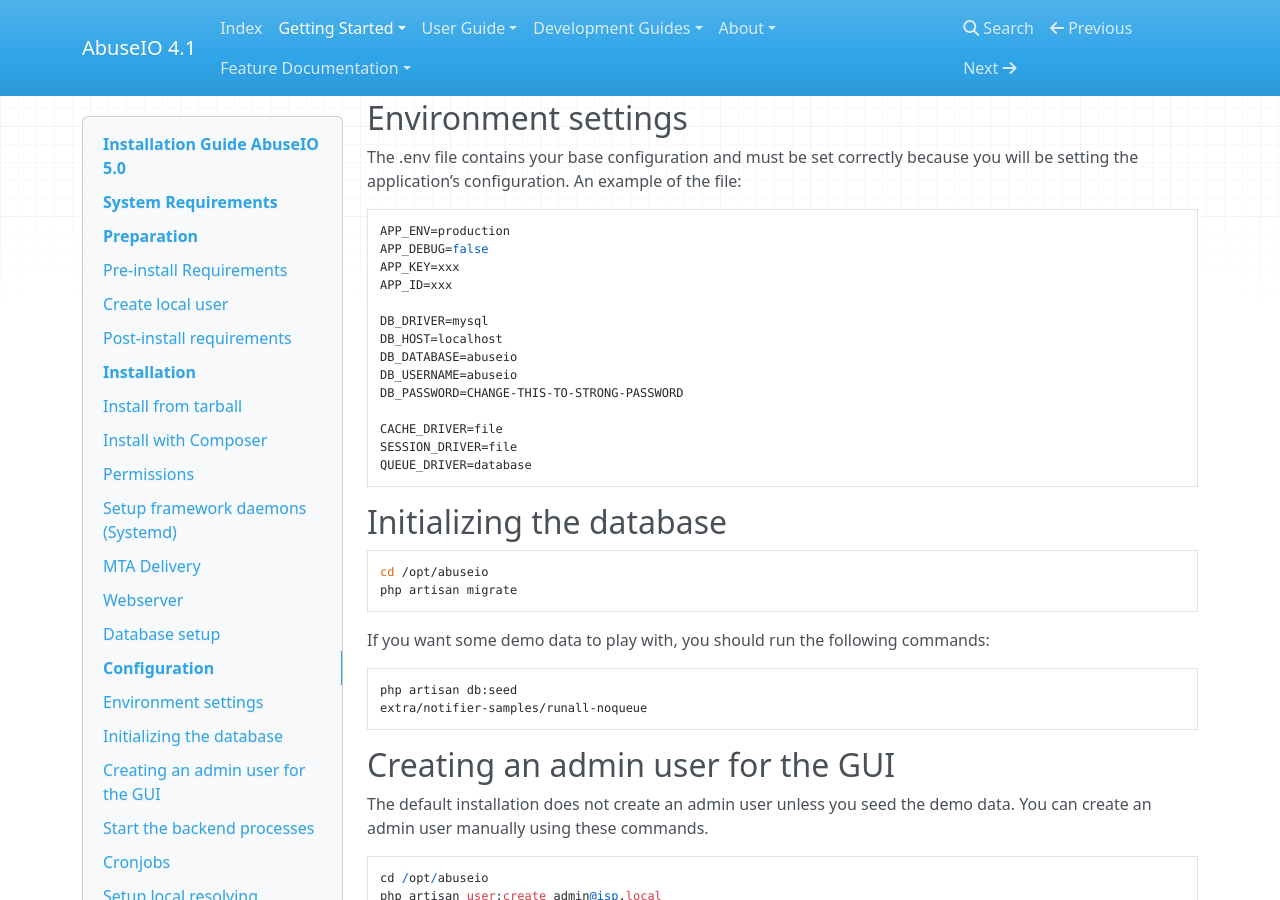
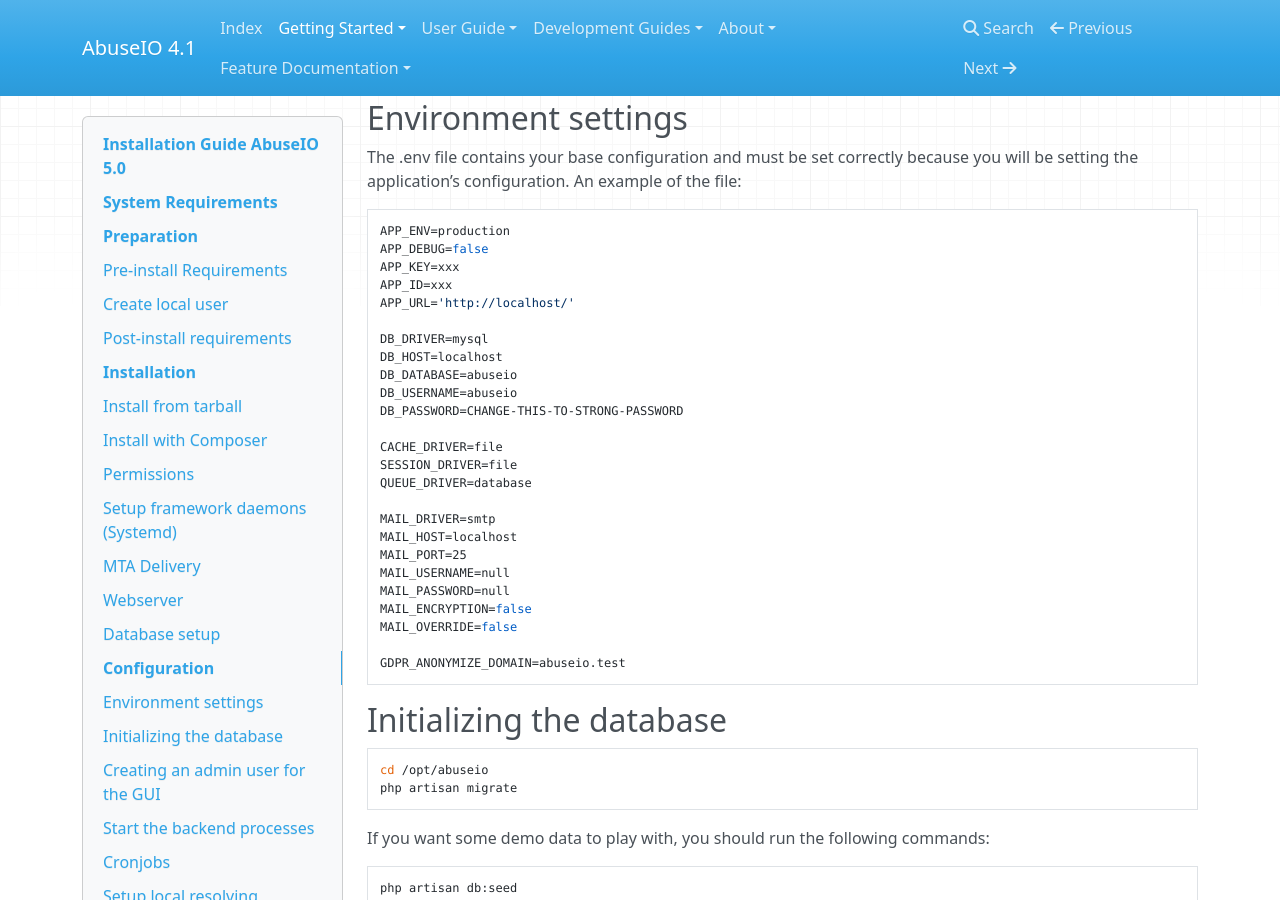
Before and after one commit to AbuseIO/abuseio-docs, an MkDocs documentation site: the page built from docs/installation.md, in a window 1280 px wide and 900 px high, scrolled down 5642 px. Built offline with MkDocs 1.6.1, drawn with Linux system fonts in a browser that asks for light colours; nearby versions of some CDN libraries; old or Windows-style settings are respelled for this version of MkDocs.

Commit message:
Update installation.md

````diff
--- a/docs/installation.md
+++ b/docs/installation.md
@@ -273,6 +273,7 @@ APP_ENV=production
 APP_DEBUG=false
 APP_KEY=xxx
 APP_ID=xxx
+APP_URL='http://localhost/'
 
 DB_DRIVER=mysql
 DB_HOST=localhost
@@ -283,6 +284,16 @@ DB_PASSWORD=CHANGE-THIS-TO-STRONG-PASSWORD
 CACHE_DRIVER=file
 SESSION_DRIVER=file
 QUEUE_DRIVER=database
+
+MAIL_DRIVER=smtp
+MAIL_HOST=localhost
+MAIL_PORT=25
+MAIL_USERNAME=null
+MAIL_PASSWORD=null
+MAIL_ENCRYPTION=false
+MAIL_OVERRIDE=false
+
+GDPR_ANONYMIZE_DOMAIN=abuseio.test
 ```
 
 ## Initializing the database
````
